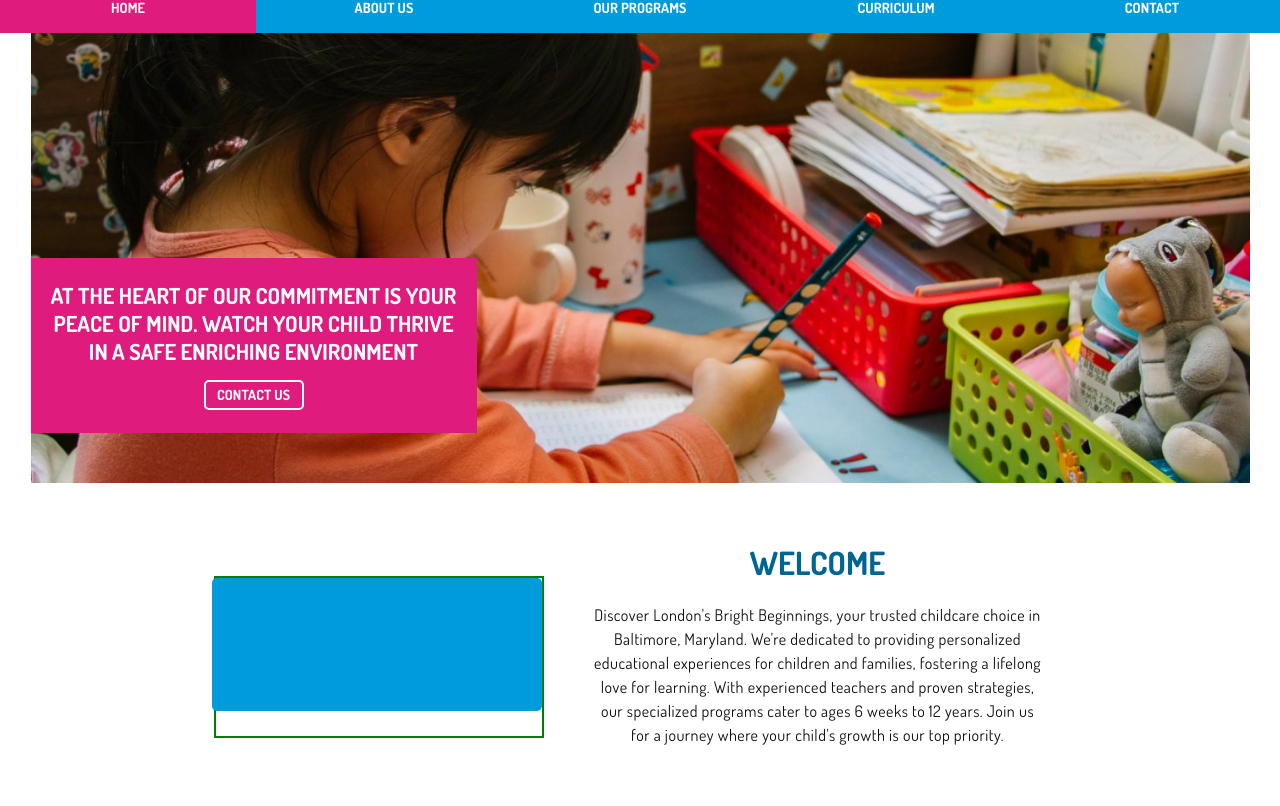
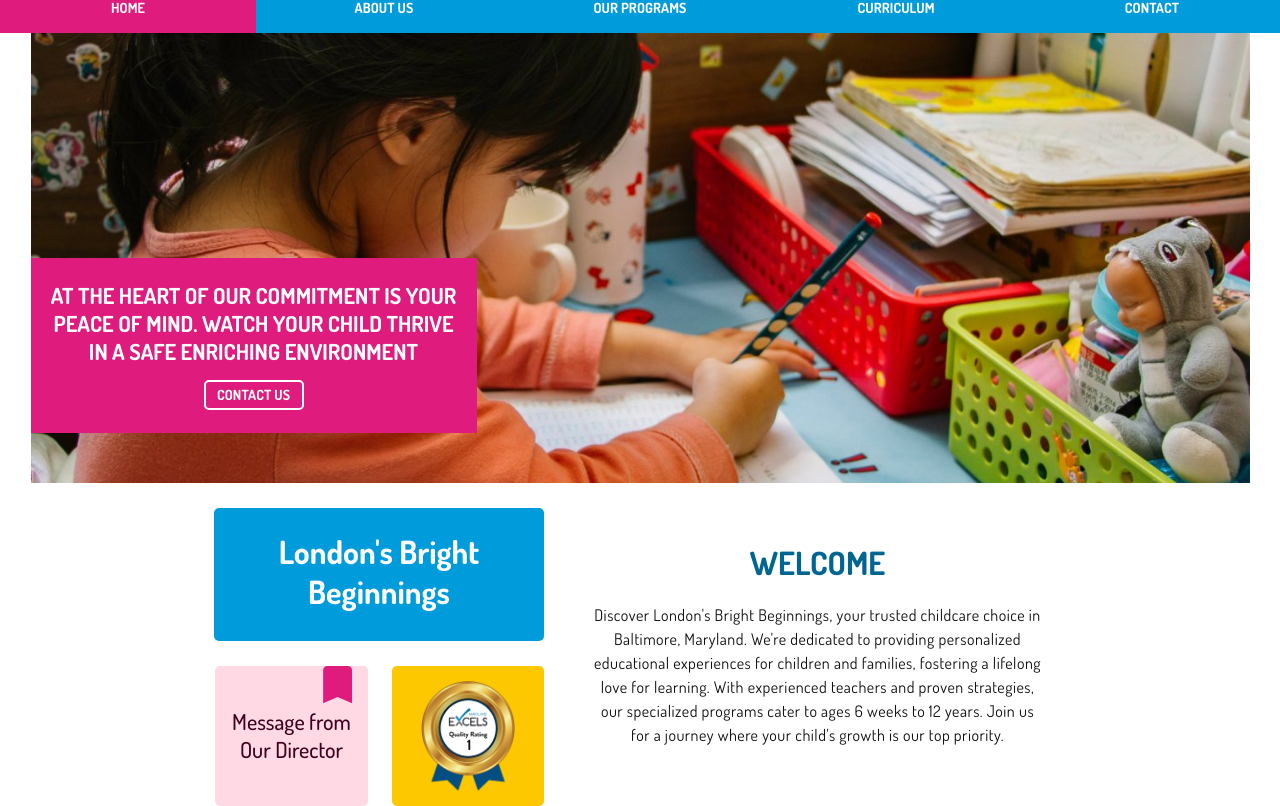
Before and after one commit to adinduokoro/London-s-Bright-Beginnings, a React (Create React App) app: page / in a window 1280 px wide. Shown: the part 193-999 px from the top of the page. Built offline with nearby package versions, Linux system fonts and the light colour scheme.

Commit message:
Welcome
Most of the welcome section is complete. Need to work on the stars around the business name and I will be done to move onto the next section.

```diff
--- a/src/components/welcome/Welcome.jsx
+++ b/src/components/welcome/Welcome.jsx
@@ -1,4 +1,5 @@
 import React from "react";
+import Badge from '../../assets/Badge.png'
 
 const Welcome = () => {
   return (
@@ -6,10 +7,30 @@ const Welcome = () => {
       <div className="welcome">
         <div className="welcome__left">
           <div className="welcome__leftTop">
-
+            <h1 className="welcome__businessName">London's Bright Beginnings</h1>
           </div>
           <div className="welcome__leftBottom">
-
+            <div className="welcome__leftBottomLeft">
+              <svg
+                xmlns="http://www.w3.org/2000/svg"
+                width="30"
+                height="38"
+                viewBox="0 0 30 38"
+                fill="none"
+              >
+                <path
+                  d="M25 0H4.16667C3.0616 0 2.00179 0.438987 1.22039 1.22039C0.438987 2.00179 0 3.0616 0 4.16667V37.5L14.5833 31.25L29.1667 37.5V4.16667C29.1667 3.0616 28.7277 2.00179 27.9463 1.22039C27.1649 0.438987 26.1051 0 25 0Z"
+                  fill="#DF1B7D"
+                />
+              </svg>
+              <span className="welcome__message">
+                Message from Our Director
+              </span>
+            </div>
+            <div className="welcome__leftBottomRight">
+              <img src={Badge} alt=""/>
+              <span className="badgeVersion">1</span>
+            </div>
           </div>
         </div>
         <div className="welcome__right">
--- a/src/styles/home.css
+++ b/src/styles/home.css
@@ -77,7 +77,6 @@
   align-items: flex-end;
   align-content: flex-end;
   gap: 1.5625rem;
-  border: 2px solid green;
 }
 
 .welcome__leftTop {
@@ -85,10 +84,81 @@
   height: 8.3125rem;
   border-radius: 0.3125rem;
   background: var(--colorBlue);
+  display: flex;
+  justify-content: center;
+  align-items: center;
 }
 
-.welcome__leftBottom{
+.welcome__businessName {
+  width: 14.8125rem;
+  height: 5.3125rem;
+  color: var(--colorWhite);
+  text-align: center;
+  font-size: var(--headline-font-size);
+  font-weight: var(--font-bold);
+  line-height: 125%;
+}
 
+.welcome__leftBottom {
+  display: flex;
+  gap: 1.5rem;
+  align-items: center;
+  justify-content: center;
+  width: 100%;
+}
+
+.welcome__leftBottomLeft {
+  border-radius: 0.3125rem;
+  background: var(--pinkPrimaryContainer);
+  display: flex;
+  align-items: center;
+  justify-content: center;
+  width: 9.5625rem;
+  padding: 0rem 0.9375rem 2.625rem 1rem;
+  flex-direction: column;
+  align-items: flex-end;
+  gap: 0.28125rem;
+  height: 8.75rem;
+}
+
+.welcome__message {
+  color: var(--pinkOnPrimaryContainer);
+  text-align: center;
+  font-size: var(--title-font-size);
+  font-weight: var(--font-medium);
+  line-height: 127.273%;
+}
+
+.welcome__leftBottomRight {
+  position: relative;
+  display: flex;
+  padding: 0.8125rem 1.75rem;
+  justify-content: center;
+  align-items: center;
+  gap: 0.625rem;
+  border-radius: 0.3125rem;
+  background: var(--colorYellow);
+  width: 9.5rem;
+  height: 8.71591rem;
+}
+
+.welcome__leftBottomRight img {
+  width: 6rem;
+  height: 7.09094rem;
+  flex-shrink: 0;
+}
+
+.badgeVersion {
+  position: absolute;
+  display: flex;
+  width: 0.43638rem;
+  height: 0.81819rem;
+  justify-content: flex-end;
+  top: 50%;
+  color: var(--darkText);
+  text-align: center;
+  font-size: var(--label-font-size);
+  font-weight: var(--font-bold);
 }
 
 .welcome__right {
```
Also changed, not shown: src/assets/Badge.png (added).
